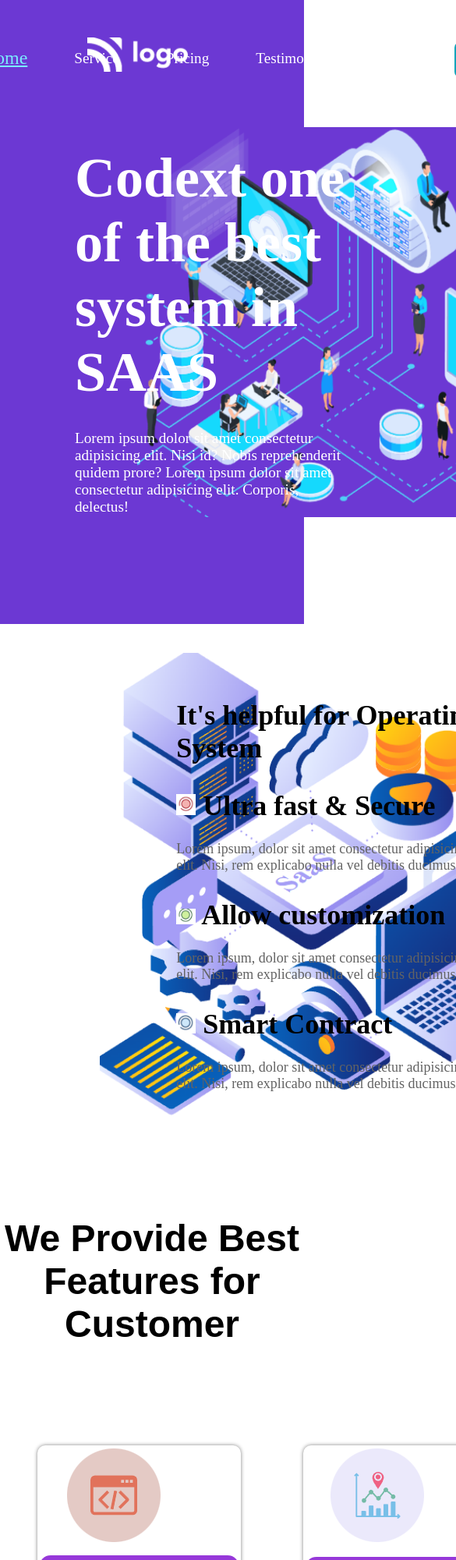
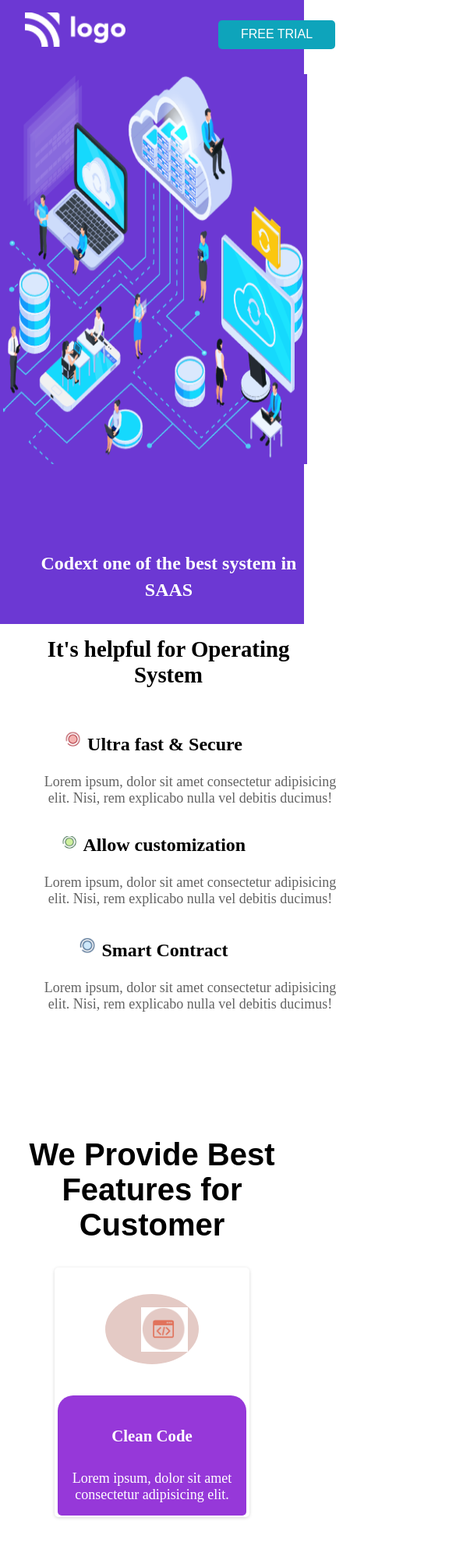
Before and after one commit to sujall12/proj-13-fullstack, a plain HTML site: page index.html in a window 390 px wide. Shown: the top 2000 px of the page at 78% size, 585 px wide, since content can reach past the window. Drawn offline with Linux system fonts and the light colour scheme.

Commit message:
mobile responsive

```diff
--- a/style.css/style.css
+++ b/style.css/style.css
@@ -180,3 +180,209 @@
     border-top-left-radius: 15px ;
     border-top-right-radius: 15px;
 }
+
+@media screen and (max-width: 768px) {
+    html{}
+
+    .container-title{
+        color: white;
+        font-size: 1.5rem;
+        font-family: "poppins" sans-serif;
+        width: 100px;
+        margin-top: -30rem;
+        margin-left: 3rem;
+    }
+
+    .logopng{
+        margin-top: 1rem;
+        margin-left: 2rem;
+    }
+
+    .cloud{
+        margin-left: 20%;
+        margin-top: 2rem;
+        width: 100%;
+        margin-left: 1%;
+    }
+
+    .navi-containe{
+        display: flex;
+        align-items: center;
+        justify-content: space-between;
+        margin: 0;
+        padding: 1rem;
+    }
+
+    .nav-bars{
+        display: none;
+    }
+
+    .nav-btn {
+        padding: 0.6rem 1.3rem;
+        font-size: 1rem;
+        background: #0ea4bb;
+        color: #fff;
+        border-radius: 5px;
+        border: none;
+        cursor: pointer;
+    }
+
+    .container-2{
+        display: flex;
+        text-align: center;
+        flex-direction: column-reverse;
+        align-items: center;
+        justify-content: space-between;
+        margin: 0rem 1rem;
+        gap: 0;
+        color: #fff;
+
+    }
+
+    .container-left{
+        flex: auto;
+    }
+
+    .container-right img {
+        height: 20rem;
+        display: none;
+
+    }
+
+    .container-title{
+        font-size: 6rem;
+        margin-bottom: 2rem;
+        line-height: 1.4;
+        font-size: 1.5rem;
+        /* display: none; */
+        margin-top: 30%;
+        width: 100%;
+        margin-left: 6%;
+    }
+
+    .container-title h1{
+        font-size:large ;
+    }
+
+    .container-details{
+        line-height: 1.4;
+        font-size: 1.1rem;
+        display: none;
+    }
+
+    /* .container-title{
+        line-height: 1.4;
+        font-size: 1.1rem;
+    } */
+
+    .Division-1{
+        display: flex;
+        flex-direction: column;
+        margin: 1rem;
+    }
+
+    .container-right{
+        flex: 1.3;
+    }
+
+    .right{
+        flex: 0.7;
+        display: flex;
+        flex-direction: column;
+        justify-content: center;
+        text-align: center;
+    }
+
+    .right > h1 {
+        font-size: 1.8rem;
+        font-weight: 600;
+        margin-bottom: 1rem;
+    }
+
+    .list-1-container{
+        display: flex;
+        flex-direction: column;
+    }
+
+    .list {
+        width: 90%;
+    }
+
+    .list-title{
+        font-weight: 600;
+        font-size: 1.5rem;
+        margin: 2.3rem 0 0.6rem;
+    }
+
+    .list-details{
+        color: rgb(99, 99, 99);
+        margin-left: 28px;
+
+    }
+
+    .card-container{
+        display: grid;
+        place-items: center;
+        grid-template-columns: 1fr;
+        margin: 2rem;
+        text-align: center;
+    }
+
+    .Title-1{
+        text-align: center;
+        margin-bottom: 2rem;
+        margin-top: 4rem;
+        font-size: 2.5rem;
+    }
+
+    .card{
+        box-shadow: rgba(0, 0, 0, 0.16) 0px 1px 4px;
+        width: 250px;
+        display: flex;
+        flex-direction: column;
+
+        align-items: center;
+        justify-content: center;
+
+        border-radius: 5px;
+    }
+
+    .img-container{
+        width: 120px;
+        height: 120px;
+        border-radius: 100%;
+        background-color: #e4cac5;
+        display: grid;
+        place-content: center;
+        margin: 2rem;
+    }
+
+    .img-container img {
+        width: 60px;
+    }
+
+    .card-text {
+        background: #9638d9;
+        padding: 1rem;
+        border-radius: 20px 20px 5px 5px;
+
+        color: #fff;
+    }
+
+    .card-title {
+        font-size: 1.3rem;
+        font-weight: 600;
+        margin-bottom: 1rem;
+    }
+
+    .cont2 {
+        background: #c3bef257;
+    }
+    .cont3 {
+        background: #bcd9ba;
+    }
+    .cont4 {
+        background: #c49aff;
+    }
+
+}
```
Also changed, not shown: 1 other file.
